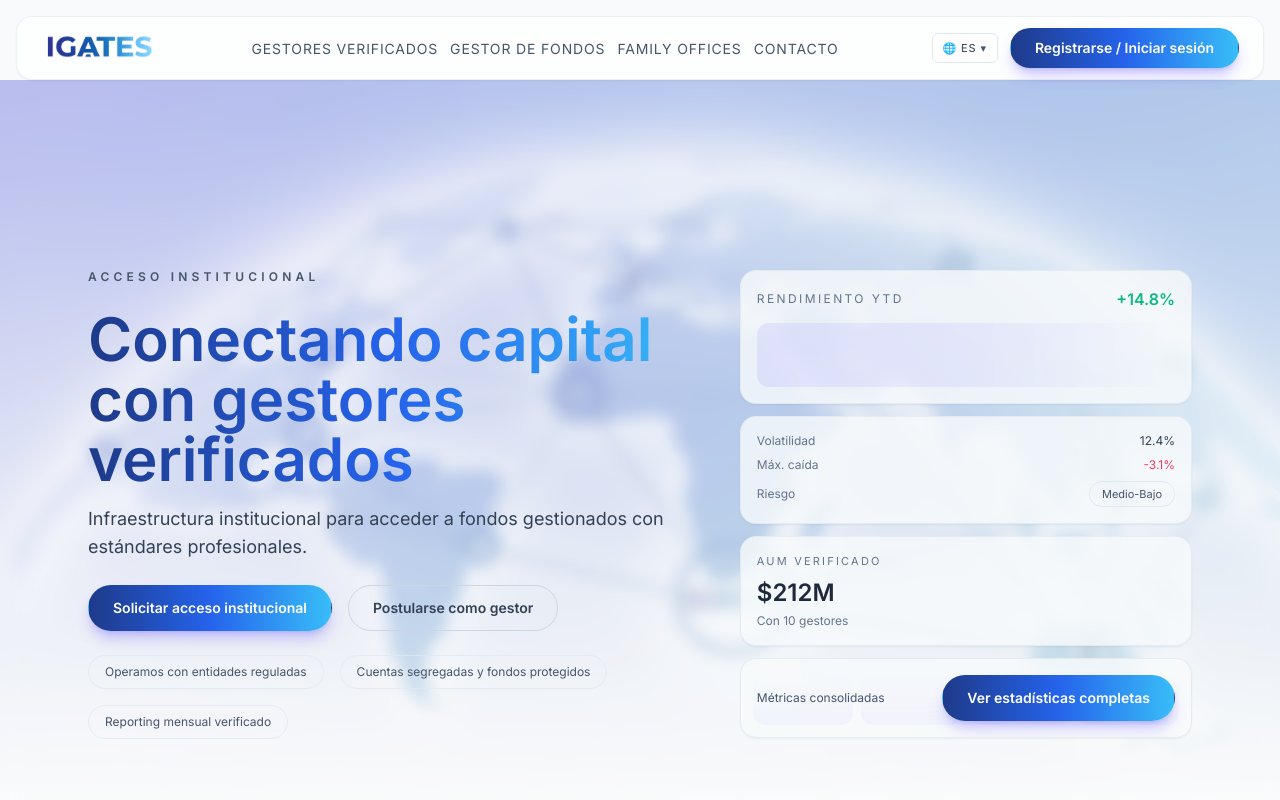
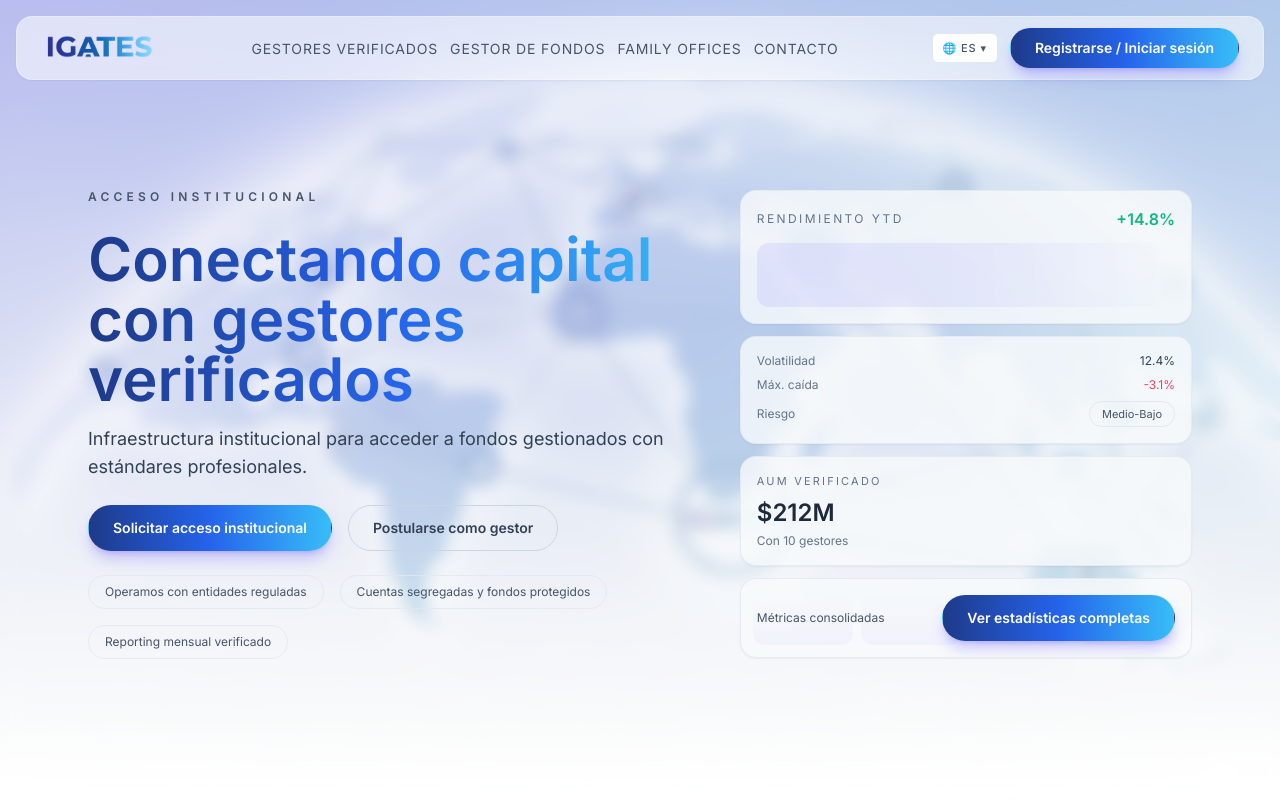
Before and after one commit to Juanherrera-123/Fund_Connect, a Next.js app: page / in a window 1280 px wide. Shown: the top 800 px of the page. Built offline with nearby package versions, Linux system fonts and the light colour scheme.

Commit message:
Adjust navbar glass overlay on hero

```diff
--- a/src/components/Navbar.tsx
+++ b/src/components/Navbar.tsx
@@ -33,9 +33,9 @@ export function Navbar() {
   })();
 
   return (
-    <header className="sticky top-4 z-50 isolate mt-4">
+    <header className="absolute top-4 left-0 right-0 z-50 isolate">
       <div className="mx-auto w-full max-w-7xl px-4">
-        <div className="flex h-16 flex-nowrap items-center justify-between gap-6 rounded-2xl border border-slate-200/60 bg-white/75 px-6 shadow-sm backdrop-blur-md">
+        <div className="flex h-16 flex-nowrap items-center justify-between gap-6 rounded-2xl border border-white/30 bg-white/55 px-6 shadow-sm backdrop-blur-md">
           <Link
             className="flex flex-shrink-0 items-center gap-2 font-extrabold tracking-[0.08em] text-slate-900"
             href="/"
--- a/src/components/home/Hero.tsx
+++ b/src/components/home/Hero.tsx
@@ -22,7 +22,7 @@ export function Hero() {
   return (
     <section
       id="hero"
-      className="relative flex min-h-screen items-center overflow-hidden bg-[url('/worldmap-Igates.png')] bg-cover bg-center text-slate-900"
+      className="relative z-0 flex min-h-screen items-center overflow-hidden bg-[url('/worldmap-Igates.png')] bg-cover bg-center text-slate-900"
     >
       <div className="absolute inset-0 z-0 bg-[rgba(255,255,255,0.6)] backdrop-blur" />
       <div className="relative z-10 mx-auto grid h-full max-w-6xl gap-10 px-6 pt-24 pb-14 lg:grid-cols-[1.15fr_0.85fr] lg:items-center lg:pt-28 lg:pb-16">
--- a/src/styles/globals.css
+++ b/src/styles/globals.css
@@ -8,7 +8,7 @@
 
 body {
   font-family: 'Inter', system-ui, -apple-system, sans-serif;
-  background-color: #f8fafc;
+  background-color: transparent;
   color: #0f172a;
   min-height: 100vh;
 }
```
